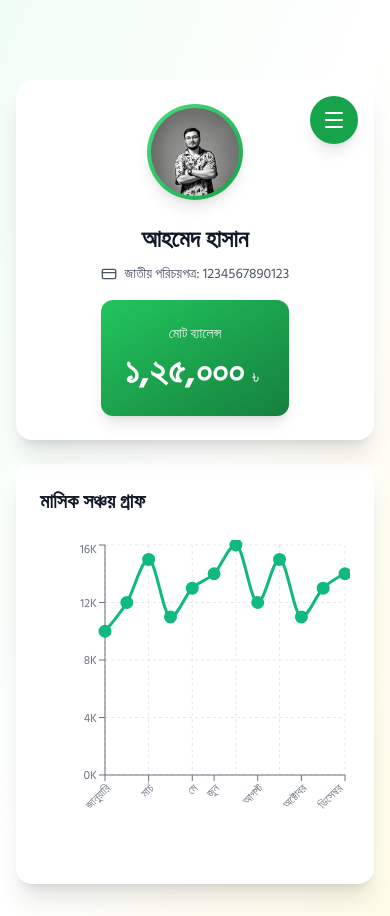
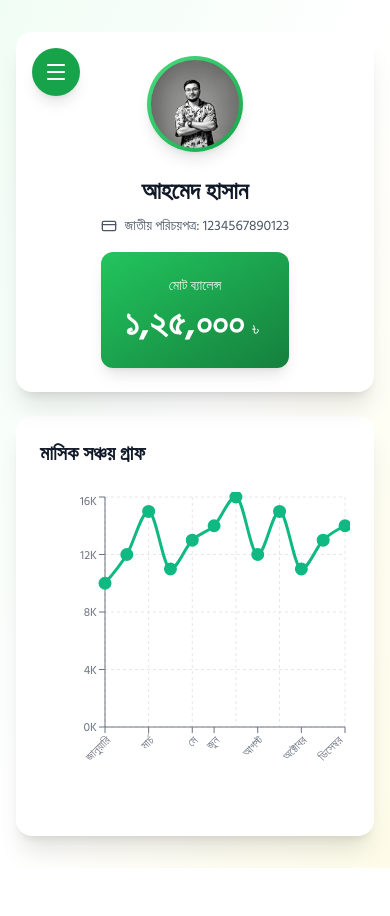
Before and after one commit to ruhulaminparvez/global-arena, a Next.js app: page /dashboard in a window 390 px wide. After the commit the page ends 868 px from the top, so only its background shows below. Built offline with nearby package versions, Linux system fonts and the light colour scheme.

Commit message:
make responsive dashboard

```diff
--- a/app/dashboard/_components/MonthlySavingsGraph.tsx
+++ b/app/dashboard/_components/MonthlySavingsGraph.tsx
@@ -11,11 +11,11 @@ export default function MonthlySavingsGraph() {
       initial={{ opacity: 0, y: 20 }}
       animate={{ opacity: 1, y: 0 }}
       transition={{ delay: 0.6 }}
-      className="bg-white rounded-2xl shadow-xl p-6"
+      className="bg-white rounded-2xl shadow-xl p-6 overflow-x-hidden"
     >
       <h3 className="text-xl font-bold text-gray-900 mb-6">মাসিক সঞ্চয় গ্রাফ</h3>
-      <div className="h-80">
-        <ResponsiveContainer width="100%" height="100%">
+      <div className="h-80 w-full overflow-x-auto">
+        <ResponsiveContainer width="100%" height="100%" minWidth={300}>
           <LineChart data={MOCK_USER_DATA.monthlySavings}>
             <CartesianGrid strokeDasharray="3 3" stroke="#e5e7eb" />
             <XAxis
--- a/app/dashboard/_components/SidebarMenu.tsx
+++ b/app/dashboard/_components/SidebarMenu.tsx
@@ -32,11 +32,11 @@ export default function SidebarMenu({
 
           {/* Menu Panel */}
           <motion.div
-            initial={{ x: 300, opacity: 0 }}
+            initial={{ x: -300, opacity: 0 }}
             animate={{ x: 0, opacity: 1 }}
-            exit={{ x: 300, opacity: 0 }}
+            exit={{ x: -300, opacity: 0 }}
             transition={{ type: "spring", damping: 25, stiffness: 200 }}
-            className="fixed top-0 right-0 h-full w-80 bg-white shadow-2xl z-50 overflow-y-auto"
+            className="fixed top-0 left-0 h-full w-80 bg-white shadow-2xl z-50 overflow-y-auto"
           >
             {/* Close Button */}
             <motion.button
--- a/app/dashboard/_components/UserDetail.tsx
+++ b/app/dashboard/_components/UserDetail.tsx
@@ -51,12 +51,12 @@ export default function UserDetail({ isMenuOpen, setIsMenuOpen }: UserDetailProp
       className="bg-white rounded-2xl shadow-xl p-6 mb-6 relative"
     >
       {/* Hamburger Menu Button */}
-      <div className="absolute top-4 right-4">
+      <div className="absolute top-4 left-4 md:left-auto md:right-4">
         <motion.button
           whileHover={{ scale: 1.1 }}
           whileTap={{ scale: 0.9 }}
           onClick={() => setIsMenuOpen(!isMenuOpen)}
-          className="w-12 h-12 bg-primary-600 text-white rounded-full shadow-lg flex items-center justify-center hover:bg-primary-700 transition-colors"
+          className="w-12 h-12 bg-primary-600 text-white rounded-full shadow-lg flex items-center justify-center hover:bg-primary-700 transition-colors z-10"
         >
          <Menu className="w-6 h-6" />
         </motion.button>
--- a/app/dashboard/page.tsx
+++ b/app/dashboard/page.tsx
@@ -23,7 +23,7 @@ export default function DashboardPage() {
   };
 
   return (
-    <div className="min-h-screen bg-gradient-to-br from-primary-50 via-white to-accent-50">
+    <div className="min-h-screen bg-gradient-to-br from-primary-50 via-white to-accent-50 overflow-x-hidden">
       {/* Sidebar Menu */}
       <SidebarMenu
         isMenuOpen={isMenuOpen}
@@ -32,7 +32,7 @@ export default function DashboardPage() {
       />
 
       {/* Main Content */}
-      <div className="max-w-6xl mx-auto px-4 py-8 pt-20">
+      <div className="max-w-6xl mx-auto px-4 py-8 overflow-x-hidden">
         <UserDetail
           isMenuOpen={isMenuOpen}
           setIsMenuOpen={setIsMenuOpen}
```
